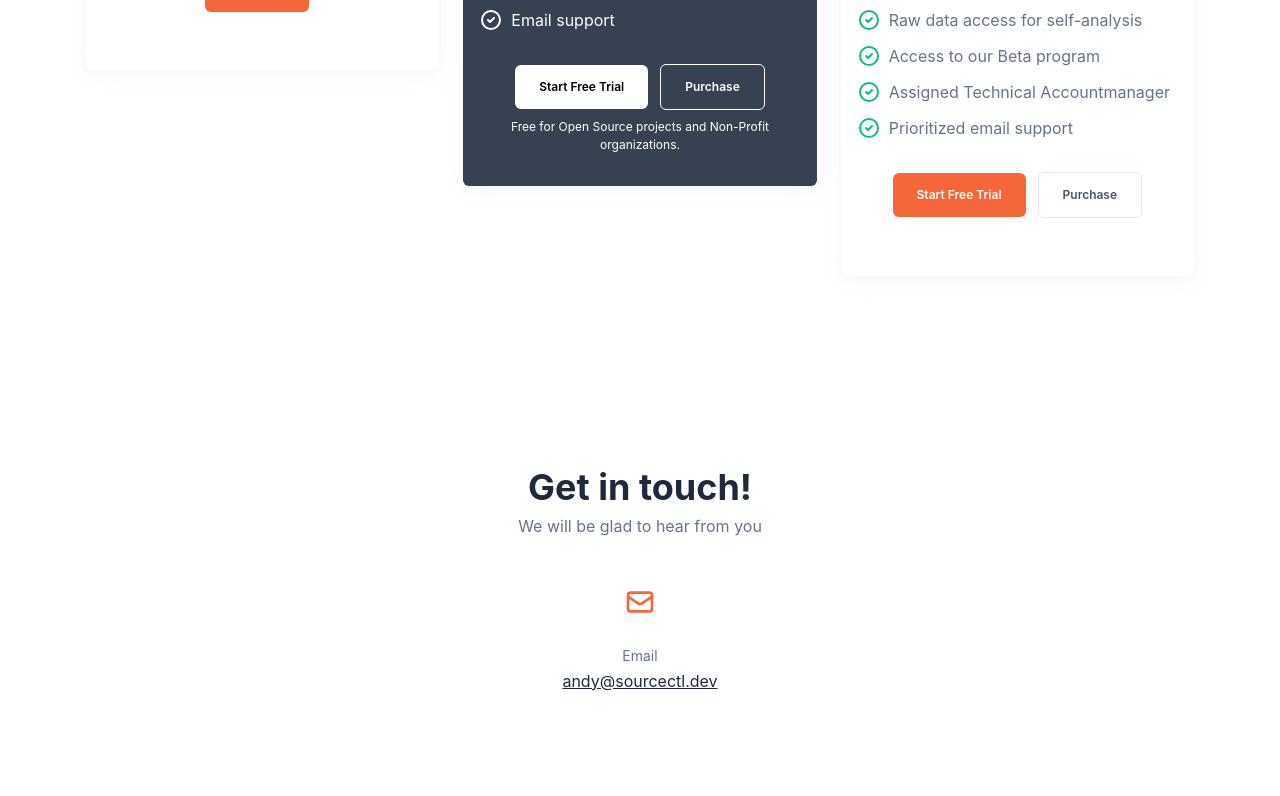
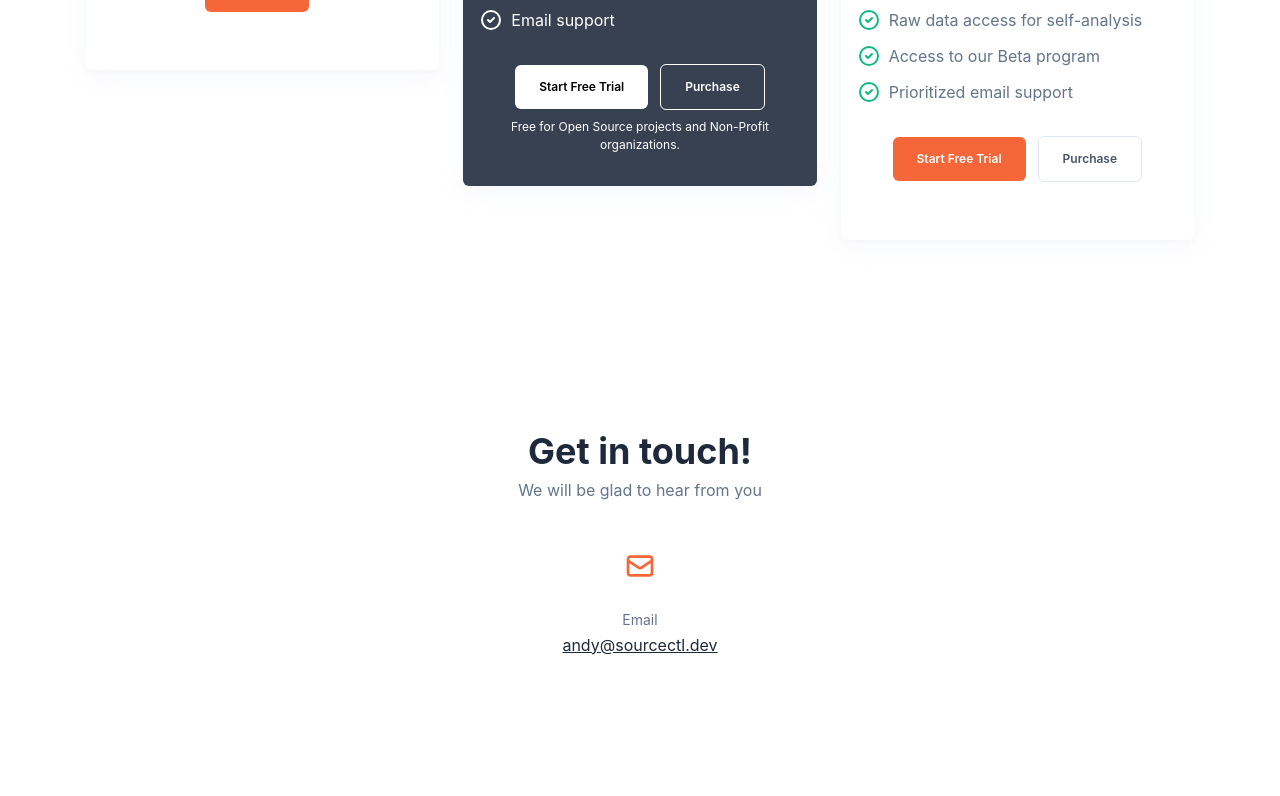
Before and after one commit to sourcectl/webpage, an Astro site: page / in a window 1280 px wide. Shown: the part 4671-5467 px from the top of the page. Built offline with nearby package versions, Linux system fonts and the light colour scheme; Astro itself is replaced by a stand-in of ours; a web font is replaced by a local one.

Commit message:
Remove Technical Accountmanager

```diff
--- a/src/pages/index.astro
+++ b/src/pages/index.astro
@@ -382,12 +382,6 @@ import Layout from '../layouts/StandardLayout.astro';
 									</svg>
 									<span>Access to our Beta program</span>
 								</li>
-								<li class="flex mb-3">
-									<svg class="w-6 h-6 mr-2 text-green-500" xmlns="http://www.w3.org/2000/svg" fill="none" viewbox="0 0 24 24" stroke="currentColor">
-										<path stroke-linecap="round" stroke-linejoin="round" stroke-width="2" d="M9 12l2 2 4-4m6 2a9 9 0 11-18 0 9 9 0 0118 0z"></path>
-									</svg>
-									<span>Assigned Technical Accountmanager</span>
-								</li>
 								<li class="flex">
 									<svg class="w-6 h-6 mr-2 text-green-500" xmlns="http://www.w3.org/2000/svg" fill="none" viewbox="0 0 24 24" stroke="currentColor">
 										<path stroke-linecap="round" stroke-linejoin="round" stroke-width="2" d="M9 12l2 2 4-4m6 2a9 9 0 11-18 0 9 9 0 0118 0z"></path>
```
